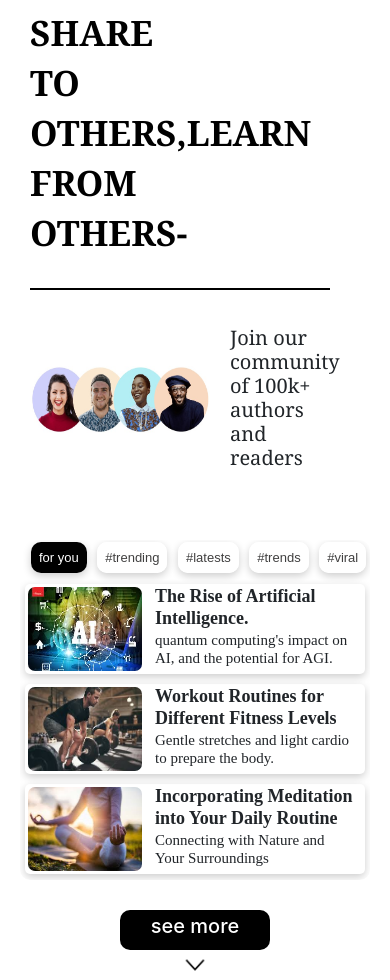
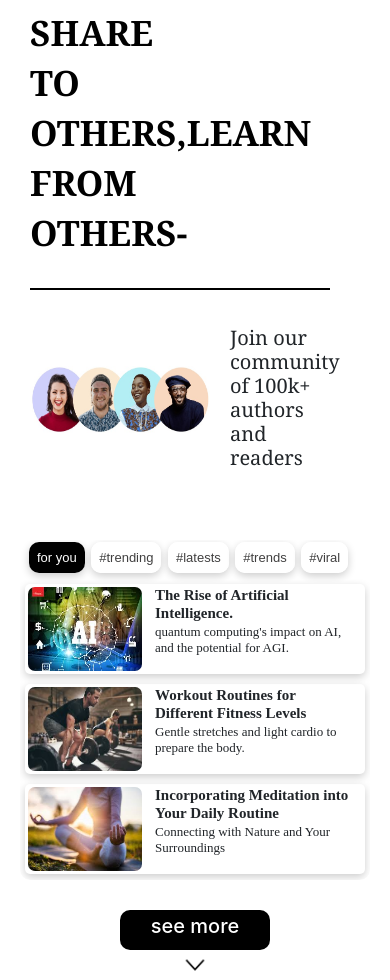
Before and after one commit to abhinandhkss/qoutewebsite, a plain HTML site: page index.html in a window 390 px wide. Shown: the part 92-1072 px from the top of the page. Drawn offline with nearby package versions, Linux system fonts and the light colour scheme.

Commit message:
forth update

```diff
--- a/index.html
+++ b/index.html
@@ -57,9 +57,9 @@
                 <img src="thumbblog1.jpeg" class="thumb-img" alt="">
               </div>
               <div class="searchblog-right">
-                <h2 class="search-blogh" style="font-size: 18px;font-family:'Times New Roman', Times, serif;font-weight: 900;margin: 2px 10px;">The Rise of Artificial Intelligence.</h2>
+                <h2 class="search-blogh">The Rise of Artificial Intelligence.</h2>
 
-                <h6 style="font-size: 15px;font-family: 'Times New Roman', Times, serif;margin: 2px 10px ;">quantum computing's impact on AI, and the potential for AGI.</h6>
+                <h6 class="search-blogc">quantum computing's impact on AI, and the potential for AGI.</h6>
               </div>
 
             </div>
@@ -69,9 +69,9 @@
                 <img src="thumbblog2.jpeg" class="thumb-img" alt="">
               </div>
               <div class="searchblog-right">
-                <h2 class="search-blogh" style="font-size: 18px;font-family:'Times New Roman', Times, serif;font-weight: 900;margin: 2px 10px;">Workout Routines for Different Fitness Levels</h2>
+                <h2 class="search-blogh" >Workout Routines for Different Fitness Levels</h2>
 
-                <h6 style="font-size: 15px;font-family: 'Times New Roman', Times, serif;margin: 2px 10px ;">Gentle stretches and light cardio to prepare the body.</h6>
+                <h6 class="search-blogc">Gentle stretches and light cardio to prepare the body.</h6>
               </div>
             </div>
             <div class="search-blog" style="display: flex;">
@@ -79,9 +79,9 @@
                 <img src="thumblog3.jpeg" class="thumb-img" alt="">
               </div>
               <div class="searchblog-right">
-                <h2 class="search-blogh" style="font-size: 18px;font-family:'Times New Roman', Times, serif;font-weight: 900;margin: 2px 10px;">Incorporating Meditation into Your Daily Routine</h2>
+                <h2 class="search-blogh">Incorporating Meditation into Your Daily Routine</h2>
 
-                <h6 style="font-size: 15px;font-family: 'Times New Roman', Times, serif;margin: 1px 10px ;">Connecting with Nature and Your Surroundings </h6>
+                <h6 class="search-blogc">Connecting with Nature and Your Surroundings </h6>
               </div>
             </div>
             <div class="search-blog" style="display: flex;">
@@ -89,9 +89,9 @@
                 <img src="thumbblog4.jpeg" class="thumb-img" alt="">
               </div>
               <div class="searchblog-right">
-                <h2 class="search-blogh" style="font-size: 18px;font-family:'Times New Roman', Times, serif;font-weight: 900;margin: 2px 10px;"> Smart Money Habits for a Secure Future</h2>
+                <h2 class="search-blogh"> Smart Money Habits for a Secure Future</h2>
 
-                <h6 style="font-size: 15px;font-family: 'Times New Roman', Times, serif;margin: 2px 10px ;">Smart Spending Habits and Side Hustles and Passive Income </h6>
+                <h6 class="search-blogc">Smart Spending Habits and Side Hustles and Passive Income </h6>
               </div>
             </div>
             <div class="search-blog" style="display: flex;">
@@ -99,9 +99,9 @@
                 <img src="thumbblog5.jpeg" class="thumb-img" alt="">
               </div>
               <div class="searchblog-right">
-                <h2 class="search-blogh" style="font-size: 18px;font-family:'Times New Roman', Times, serif;font-weight: 900;margin: 2px 10px;"> Time-Saving Tips for Effortless Cooking</h2>
+                <h2 class="search-blogh"> Time-Saving Tips for Effortless Cooking</h2>
 
-                <h6 style="font-size: 15px;font-family: 'Times New Roman', Times, serif;margin: 1px 10px ;">Kitchen Hacks: Time-Saving Tips for Effortless Cooking</h6>
+                <h6 class="search-blogc">Kitchen Hacks: Time-Saving Tips for Effortless Cooking</h6>
               </div>
             </div>
 
--- a/style.css
+++ b/style.css
@@ -143,6 +143,17 @@ header{
   box-shadow: 0 3px 8px rgb(0 0 0 / 0.2);
   overflow: hidden;
 }
+.search-blogh{
+  font-size: 18px;
+  font-family:'Times New Roman', Times, serif;
+  font-weight: 900;
+  margin: 2px 10px;
+}
+.search-blogc{
+  font-size: 15px;
+  font-family: 'Times New Roman', Times, serif;
+  margin: 2px 10px ;
+}
 .more-blogs{
   width: 150px;
   height: 40px;
@@ -215,7 +226,7 @@ header{
     color: #414040;
     width: auto;
     height: 40px;
-    margin:   5px 3px;
+    margin:   5px 1px;
     padding: 8px;
     font-family: Arial, Helvetica, sans-serif;
     box-shadow: 0 3px 8px rgb(0 0 0 / 0.2);
@@ -230,6 +241,7 @@ header{
     border-radius: 5px;
     box-shadow: 0 3px 8px rgb(0 0 0 / 0.2);
     overflow: hidden;
+
   }
   .thumb-img{
     width: 120px;
@@ -246,5 +258,13 @@ header{
     font-size: 10px;
     margin: 30px auto;
   }
+  .search-blogh{
+    font-size: 15px;
+  }
+  .search-blogc{
+    font-size: 13px;
+    font-family: 'Times New Roman', Times, serif;
+    margin: 2px 10px ;
+  }
 }
 /*/////////////////////////////////////////////////////////////////////////welcome page section end*/
```
